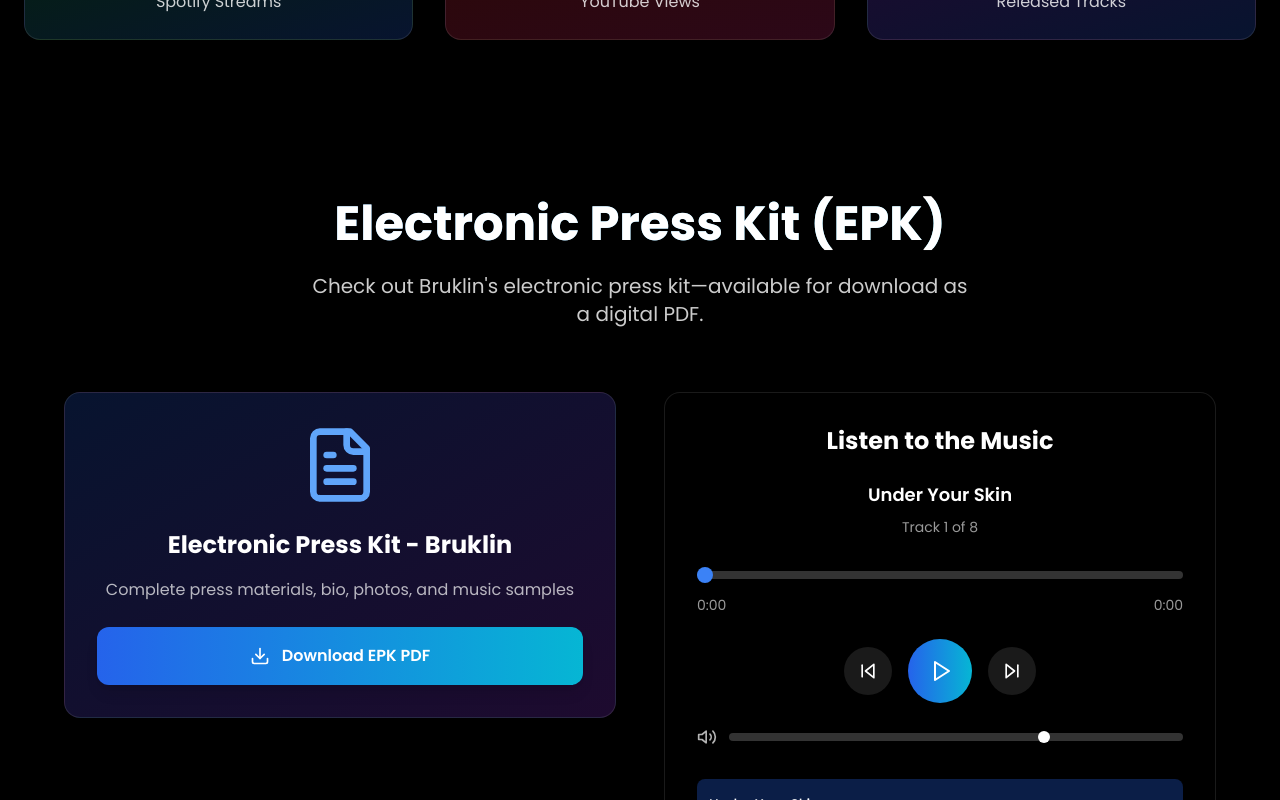
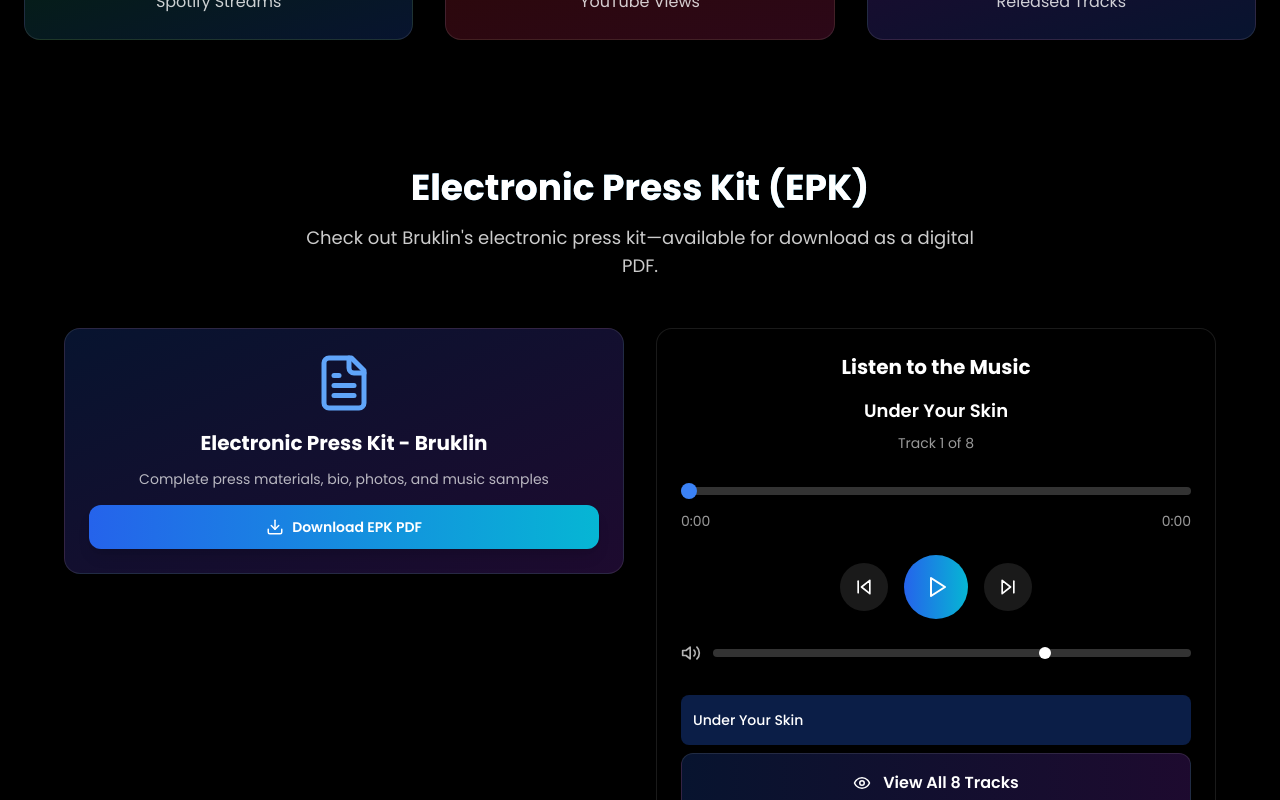
Before and after one commit to theworkguy/bruklin, a React (Vite) app: page / in a window 1280 px wide. Shown: the part 1020-1820 px from the top of the page. Built offline with nearby package versions, Linux system fonts and the light colour scheme.

Commit message:
Make EPK section more compact

```diff
--- a/src/components/home/EPKSection.tsx
+++ b/src/components/home/EPKSection.tsx
@@ -15,31 +15,31 @@ const EPKSection: React.FC = () => {
   ];
 
   return (
-    <section className="py-20 px-6">
+    <section className="py-12 px-6">
       <div className="max-w-6xl mx-auto">
-        <div className="text-center mb-16">
-          <h2 className="text-4xl md:text-5xl font-bold text-white mb-6
+        <div className="text-center mb-12">
+          <h2 className="text-3xl md:text-4xl font-bold text-white mb-4
                        bg-gradient-to-r from-blue-400 to-cyan-300 bg-clip-text text-transparent">
             Electronic Press Kit (EPK)
           </h2>
-          <p className="text-xl text-white/80 mb-8 max-w-2xl mx-auto">
+          <p className="text-lg text-white/80 max-w-2xl mx-auto">
             Check out Bruklin's electronic press kit—available for download as a digital PDF.
           </p>
         </div>
 
-        <div className="grid lg:grid-cols-2 gap-12 items-start">
+        <div className="grid lg:grid-cols-2 gap-8 items-start">
           {/* EPK Visual */}
           <div className="bg-gradient-to-br from-blue-600/20 to-purple-600/20
-                        backdrop-blur-sm rounded-2xl p-8 border border-white/10
+                        backdrop-blur-sm rounded-2xl p-6 border border-white/10
                         hover:border-white/20 transition-all duration-300
-                        hover:shadow-[0_0_50px_rgba(59,130,246,0.3)]">
-            <div className="flex items-center justify-center mb-6">
-              <FileText size={80} className="text-blue-400" />
+                        hover:shadow-[0_0_30px_rgba(59,130,246,0.3)]">
+            <div className="flex items-center justify-center mb-4">
+              <FileText size={60} className="text-blue-400" />
             </div>
-            <h3 className="text-2xl font-bold text-white text-center mb-4">
+            <h3 className="text-xl font-bold text-white text-center mb-3">
               Electronic Press Kit - Bruklin
             </h3>
-            <p className="text-white/70 text-center mb-6">
+            <p className="text-white/70 text-center mb-4 text-sm">
               Complete press materials, bio, photos, and music samples
             </p>
             <a
@@ -48,21 +48,21 @@ const EPKSection: React.FC = () => {
               rel="noopener noreferrer"
               className="w-full bg-gradient-to-r from-blue-600 to-cyan-500
                        hover:from-blue-700 hover:to-cyan-600
-                       text-white font-semibold py-4 px-6 rounded-xl
-                       flex items-center justify-center gap-3
+                       text-white font-semibold py-3 px-4 rounded-xl
+                       flex items-center justify-center gap-2
                        transition-all duration-300 transform hover:scale-105
-                       shadow-lg hover:shadow-xl"
+                       shadow-lg hover:shadow-xl text-sm"
             >
-              <Download size={20} />
+              <Download size={18} />
               Download EPK PDF
             </a>
           </div>
 
           {/* Music Player */}
-          <div className="bg-black/40 backdrop-blur-sm rounded-2xl p-8
+          <div className="bg-black/40 backdrop-blur-sm rounded-2xl p-6
                         border border-white/10 hover:border-white/20
                         transition-all duration-300">
-            <h3 className="text-2xl font-bold text-white mb-6 text-center">
+            <h3 className="text-xl font-bold text-white mb-4 text-center">
               Listen to the Music
             </h3>
             <MusicPlayer tracks={tracks} />
```
